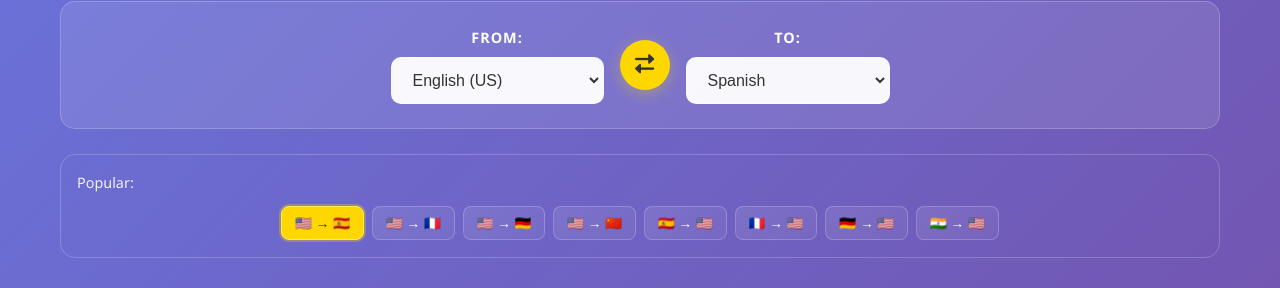
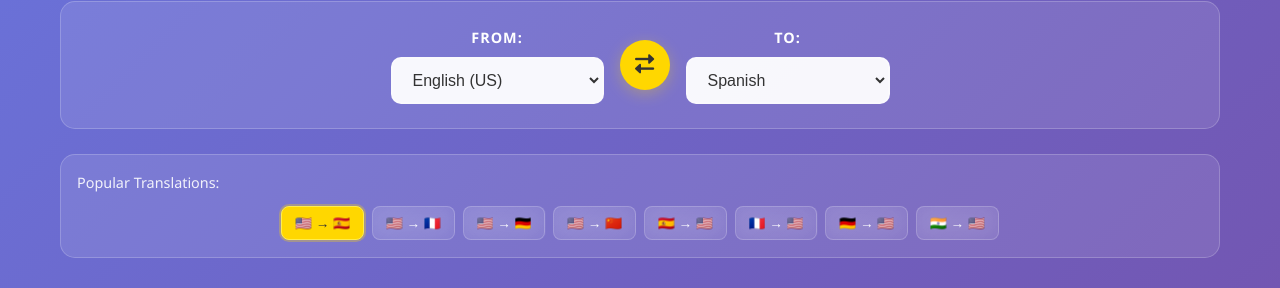
Before and after one commit to chirag23177/speech_to_text, a website: page index.html in a window 1280 px wide. Shown: the part 801-1089 px from the top of the page. Drawn offline with nearby package versions, Linux system fonts and the light colour scheme; no server answers.

Commit message:
Update popular languages UI and improve styling
Renamed 'Popular' label to 'Popular Translations' in index.html for clarity. Enhanced styles for .popular-languages and .performance-content in styles.css by updating background variables and adding blur effects for a more modern look.

```diff
--- a/index.html
+++ b/index.html
@@ -194,7 +194,7 @@
             <!-- Popular Language Shortcuts -->
             <div class="popular-languages">
                 <div class="shortcuts-header">
-                    <span class="shortcuts-label">Popular:</span>
+                    <span class="shortcuts-label">Popular Translations:</span>
                 </div>
                 <div class="language-shortcuts">
                     <button class="lang-shortcut" data-source="en-US" data-target="es" title="English to Spanish">
--- a/styles.css
+++ b/styles.css
@@ -197,11 +197,21 @@ body {
 .popular-languages {
     margin-top: 1.5rem;
     padding: 1rem;
-    background: var(--bg-secondary); /* Use theme background instead of transparent */
+    background: var(--background-overlay); /* Use theme background instead of transparent */
+    backdrop-filter: blur(10px);
     border-radius: 15px;
     border: 1px solid var(--border-color);
     animation: fadeInUp 0.8s ease 0.4s both;
 }
+
+    /* text-align: center;
+    margin-bottom: 2rem;
+    background: var(--background-overlay);
+    backdrop-filter: blur(10px);
+    border-radius: 20px;
+    padding: 2rem;
+    border: 1px solid var(--border-color);
+    position: relative; */
 
 .shortcuts-header {
     display: flex;
@@ -1298,6 +1308,7 @@ kbd {
     .popular-languages {
         margin-top: 1rem;
         padding: 0.8rem;
+        /* backdrop-filter: blur(100px); */
     }
 
     .language-shortcuts {
@@ -1869,7 +1880,11 @@ kbd {
 }
 
 .performance-content {
+    background: var(--primary-gradient); /* Use theme background instead of transparent */
+    backdrop-filter: blur(10px);
     padding: 1.5rem;
+    /* background: var(--background-overlay); */
+    /* backdrop-filter: blur(90px); */
 }
 
 .performance-grid {
```
